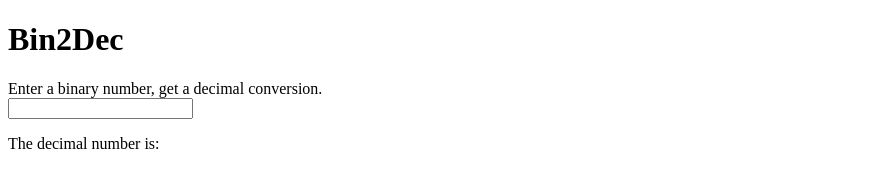
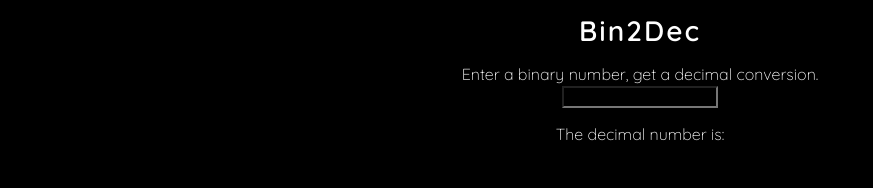
Before and after one commit to eliaspaiva/Binary-to-Decimal-number-converter-, a website: page index.html in a window 1280 px wide. Shown: the whole page, without its empty margins (0-873 px from the left). Drawn offline with Linux system fonts and the light colour scheme.

Commit message:
adding style

```diff
--- a/css/style.css
+++ b/css/style.css
@@ -0,0 +1,22 @@
+* {
+  font-family: 'Roboto', sans-serif;
+  font-family: 'Quicksand', sans-serif;
+  background-color: black
+}
+.page-wrapper {
+  color: white;
+  text-align: center;
+}
+
+h1 {
+  font-weight: 700;
+  line-height: 24px;
+  letter-spacing: 2px;
+  font-size: 1.75rem;
+}
+
+label {
+  font-weight: 400;
+  line-height: 24px;
+  font-size: 1rem;
+}
--- a/index.html
+++ b/index.html
@@ -4,16 +4,21 @@
   <meta charset="UTF-8">
   <meta http-equiv="X-UA-Compatible" content="IE=edge">
   <meta name="viewport" content="width=device-width, initial-scale=1.0">
+  <link rel="preconnect" href="https://fonts.googleapis.com">
+  <link rel="preconnect" href="https://fonts.gstatic.com" crossorigin>
+  <link href="https://fonts.googleapis.com/css2?family=Quicksand:wght@300;600&family=Roboto:wght@400;700&display=swap" rel="stylesheet">
   <link rel="stylesheet" href="css/style.css">
   <title>Bin2Dec</title>
 </head>
 <body>
-  <form>
-    <h1 id="">Bin2Dec</h1>
-    <label>Enter a binary number, get a decimal conversion.</label><br>
-    <input type="text" id="user-input" oninput="this.value = this.value.replace(/[^0-1.]/g, '').replace(/(\..*)\./g, '$1');" maxlength="8">
-    <p id="display-decimal-number">The decimal number is: <span id="decimal-result"></span></p>
-  </form>
+  <div class="page-wrapper">
+    <form>
+      <h1>Bin2Dec</h1>
+      <label>Enter a binary number, get a decimal conversion.</label><br>
+      <input type="text" id="user-input" oninput="this.value = this.value.replace(/[^0-1.]/g, '').replace(/(\..*)\./g, '$1');" maxlength="8">
+      <p id="display-decimal-number">The decimal number is: <span id="decimal-result"></span></p>
+    </form>
+  </div>
 
 
   <!-- Javascript -->
```
